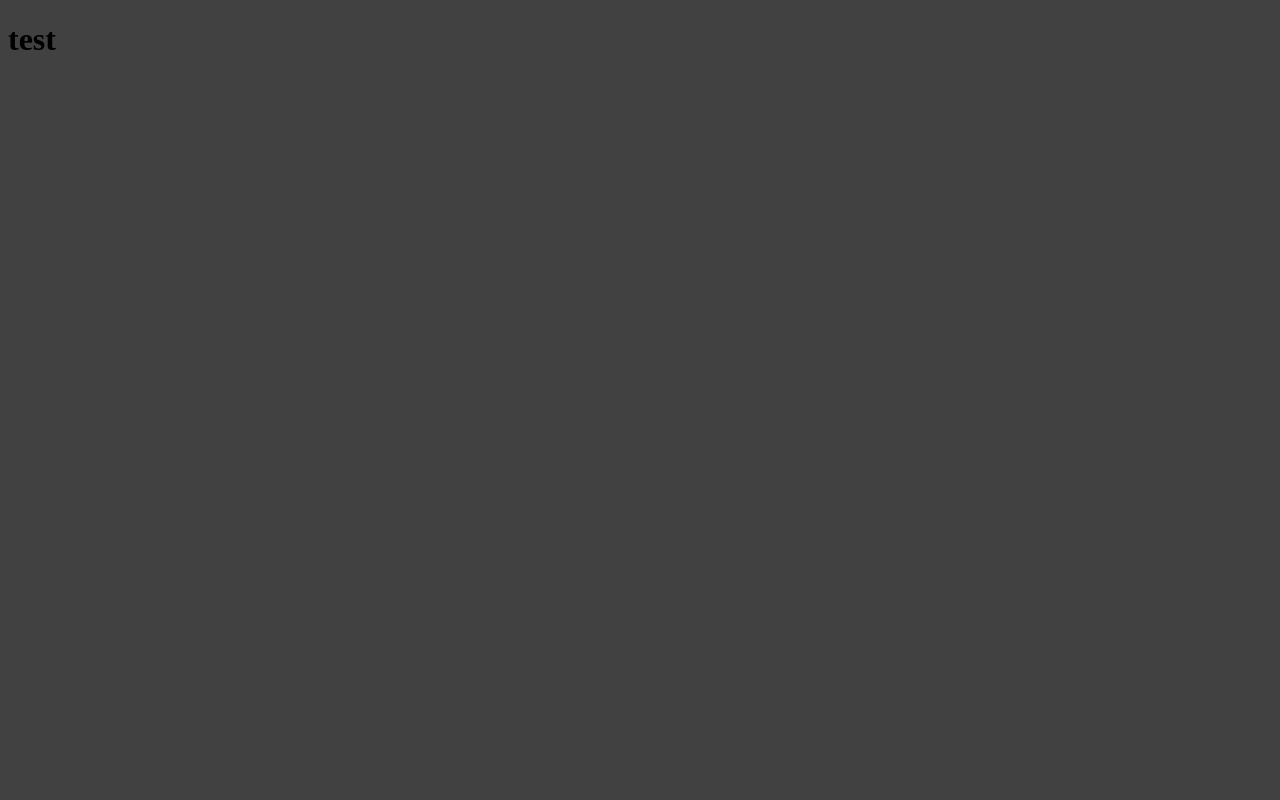
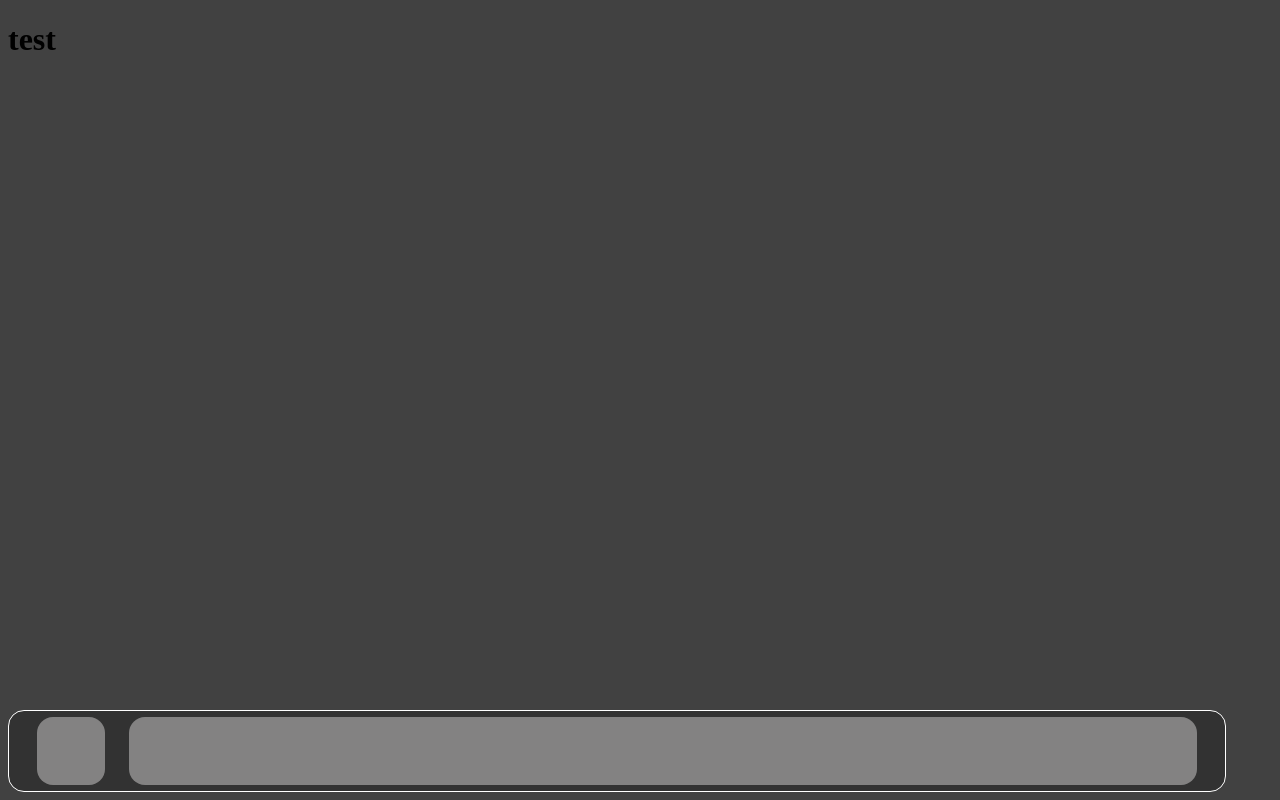
Before and after one commit to CHIMPMAN-CHIMP/HallwayChat, an Electron app: page pages/sub-content/user-list.html in a window 1280 px wide. Drawn offline with Linux system fonts and the light colour scheme.

Commit message:
V0.0.8: makin some layout fooligans teeheeleepee

```diff
--- a/pages/sub-content/user-list.css
+++ b/pages/sub-content/user-list.css
@@ -1,3 +1,40 @@
 body {
     background-color: rgb(65 65 65);
 }
+
+#self-profile {
+    display: grid;
+    /* grid-template-columns: 0.10fr 0.9fr; */
+    grid-template-columns: min-content .95fr;
+    grid-template-rows: 0.85fr;
+    place-content: center;
+    gap:2%;
+    background-color: rgb(50 50 50);
+    position:fixed;
+    height: 10%;
+    width: 95%;
+    border-radius: 1rem;
+    bottom: 1%;
+    border: 1px solid white;
+}
+
+#self-profile-pic {
+    /* position: absolute; */
+    top: 4%;
+    background-color: rgb(131, 130, 130);
+    /* width:20%; */
+    /* height: 85%; */
+    border-radius: 1rem;
+    height: 100%;
+    aspect-ratio: 1;
+}
+
+#self-profile-username-holder {
+    /* position: absolute; */
+    top: 4%;
+    background-color: rgb(131, 130, 130);
+    /* width: 1fr; */
+    /* height: 85%; */
+    border-radius: 1rem;
+    height: 100%;
+}
--- a/pages/sub-content/user-list.html
+++ b/pages/sub-content/user-list.html
@@ -5,5 +5,14 @@
     </body>
     <head>
         <link rel="stylesheet" href="./user-list.css">
+
+        <div id="self-profile">
+            <div id="self-profile-pic">
+
+            </div>
+            <div id="self-profile-username-holder">
+
+            </div>
+        </div>
     </head>
 </html>
```
